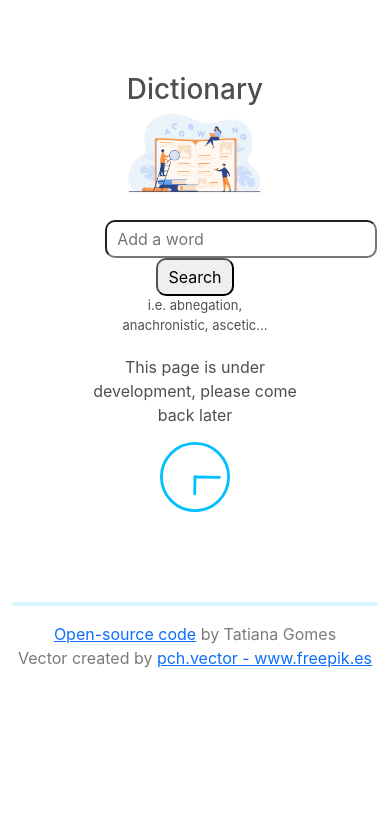
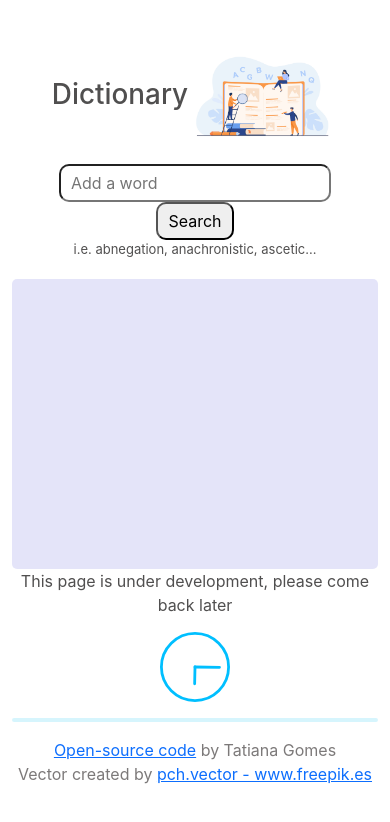
Before and after one commit to gltats/Dictionary-App, a React (Create React App) app: page / in a window 390 px wide. Shown: the top 822 px of the page. Built offline with nearby package versions, Linux system fonts and the light colour scheme.

Commit message:
photos, phonetics, audio styled for pc, and phone

```diff
--- a/src/App.css
+++ b/src/App.css
@@ -1,8 +1,9 @@
 .App-header {
   display: block;
-  padding: 20%;
+  padding-top:50px;
   text-align: center;
   color: rgb(80, 79, 79);
+  margin: 0px;
 }
 
 img.dictionaryImg{
--- /dev/null
+++ b/src/Phonetic.css
@@ -0,0 +1,21 @@
+.Phonetic{
+    text-align: center;
+}
+
+.phoneticText{
+    font-size: 20px;
+    color: rgba(0, 0, 0, 0.527);
+}
+.phoneticAudio{
+    width: 400px;
+    padding: 5px;
+ }
+
+
+/* For phone */
+@media only screen and (max-width: 700px) {
+    .phoneticAudio{
+    width: 300px;
+    padding: 10px;
+ }
+}
--- a/src/Phonetic.js
+++ b/src/Phonetic.js
@@ -1,15 +1,17 @@
 import React from "react";
 import ReactAudioPlayer from 'react-audio-player';
+import './Phonetic.css';
 
 export default function Phonetic(props){
 
     return (
-        <div className="Phonethic">
-        {props.phonetic.text} <br />
+        <div className="Phonetic">
+        <p className="phoneticText">{props.phonetic.text}</p>
         <ReactAudioPlayer
             src={props.phonetic.audio}
             autoPlay={false}
             controls
+            className="phoneticAudio"
             />
 
 
--- /dev/null
+++ b/src/Photos.css
@@ -0,0 +1,15 @@
+img.img{
+    display: block;
+    border-radius: 4px;
+    margin-bottom: 5px;
+    width: 150px;
+    padding-right: 20px;
+    padding-top: 10px;
+}
+
+/* For phone */
+@media only screen and (max-width: 700px) {
+    img.img{
+    width: 100px;
+ }
+}
--- a/src/Photos.js
+++ b/src/Photos.js
@@ -1,11 +1,18 @@
 import React from "react";
+import './Photos.css';
 
 export default function Photos(props){
     if (props.photos) {
         return (
             <div className="Photos">
                {props.photos.map(function(photo, index){
-                return <img src={photo.src.tiny} key={index} />;
+                return (
+                    <div key={index}>
+                        <a href={photo.src.original} target="_blank" rel="noreferrer">
+                            <img src={photo.src.tiny}  alt="img" className="img" />
+                        </a>
+                    </div>
+                    );
             })}
             </div>
         );
--- /dev/null
+++ b/src/Results.css
@@ -0,0 +1,6 @@
+h2{
+    text-align: center;
+    color: rgba(26, 26, 54, 0.89);
+    font-size: 40px;
+    font-family: 'Lucida Sans', 'Lucida Sans Regular', 'Lucida Grande', 'Lucida Sans Unicode', Geneva, Verdana, sans-serif;
+}
--- a/src/Results.js
+++ b/src/Results.js
@@ -1,6 +1,7 @@
 import React from "react";
 import Meaning from './Meaning';
 import Phonetic from './Phonetic';
+import './Results.css';
 
 export default function Results(props) {
    if (props.results) {
--- a/src/SearchEngine.css
+++ b/src/SearchEngine.css
@@ -1,4 +1,4 @@
-div.SearchEngine{
+section.SearchEngine{
     margin: 20px;
 }
 
@@ -10,3 +10,41 @@ div.exampleWords{
     border-radius: 10px;
     padding: 5px 10px;
 }
+
+section.overlay{
+    background: rgba(121, 119, 223, 0.199);
+    display: block;
+    margin: 0px;
+    padding: 20px;
+    border-radius: 5px;
+}
+
+.col-9{
+    display: block;
+    text-align: left;
+    padding: 20px 25px;
+}
+
+.col-2{
+    padding: 75px 10px;
+    text-align: center;
+}
+
+/* For phone */
+@media only screen and (max-width: 700px) {
+    section.overlay{
+        background: rgba(121, 119, 223, 0.199);
+        display: block;
+        margin: 0px;
+        padding: 20px;
+        border-radius: 5px;
+    }
+
+.col-9{
+    padding: 5px 5px;
+}
+
+.col-2{
+    padding: 175px 5px 75px 5px;
+}
+}
--- a/src/SearchEngine.js
+++ b/src/SearchEngine.js
@@ -24,7 +24,7 @@ export default function SearchEngine(){
         axios.get(apiUrl).then(handleResponse);
 
         let pexelsApiKey = "563492ad6f91700001000001ef6b9bfe5a4345fdbd204f578a692536";
-        let pexelsApiUrl = `https://api.pexels.com/v1/search?query=${keyword}&per_page=1`;
+        let pexelsApiUrl = `https://api.pexels.com/v1/search?query=${keyword}&per_page=3`;
         let headers = {Authorization: `Bearer ${pexelsApiKey}` }
 
         axios.get(pexelsApiUrl, { headers: headers }).then(handlePexelsResponse);
@@ -35,7 +35,8 @@ export default function SearchEngine(){
     }
 
     return (
-        <div className="SearchEngine">
+        <div>
+         <section className="SearchEngine">
             <form onSubmit={search}>
                 <input type="search" onChange=
                 {handleKeywordChange}  placeholder="Add a word" className="SearchEngineForm" />
@@ -43,8 +44,18 @@ export default function SearchEngine(){
                  <button className="SearchEngineForm"  type="button" onClick={search}>Search</button>
             </form>
             <div className="exampleWords">i.e. abnegation, anachronistic, ascetic...</div>
-            <Results results={results} />
-            <Photos photos={photos} />
+         </section>
+         <section className="overlay">
+            <div className="row">
+                <div className="col-9">
+                    <Results results={results} />
+                </div>
+                <div className="col-2">
+                     <Photos photos={photos} />
+                </div>
+            </div>
+        </section>
         </div>
+
         );
 }
```
